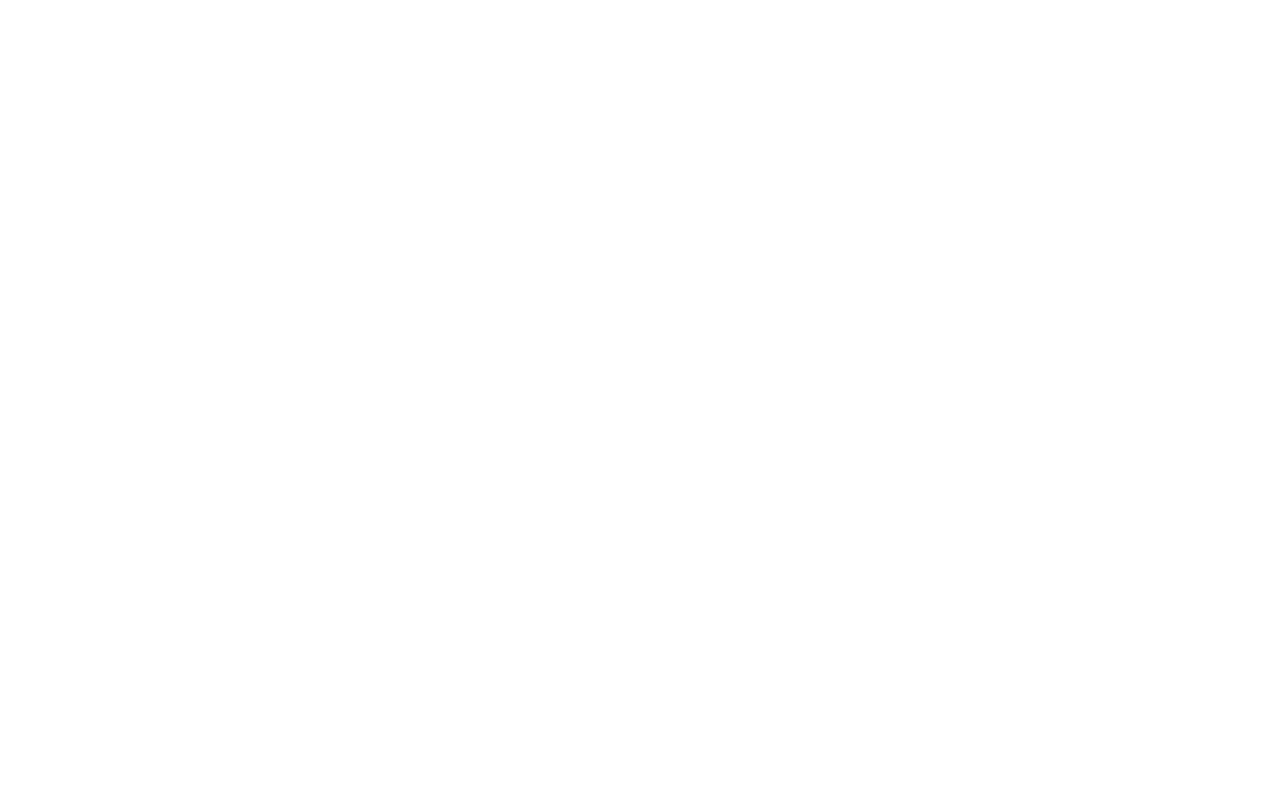
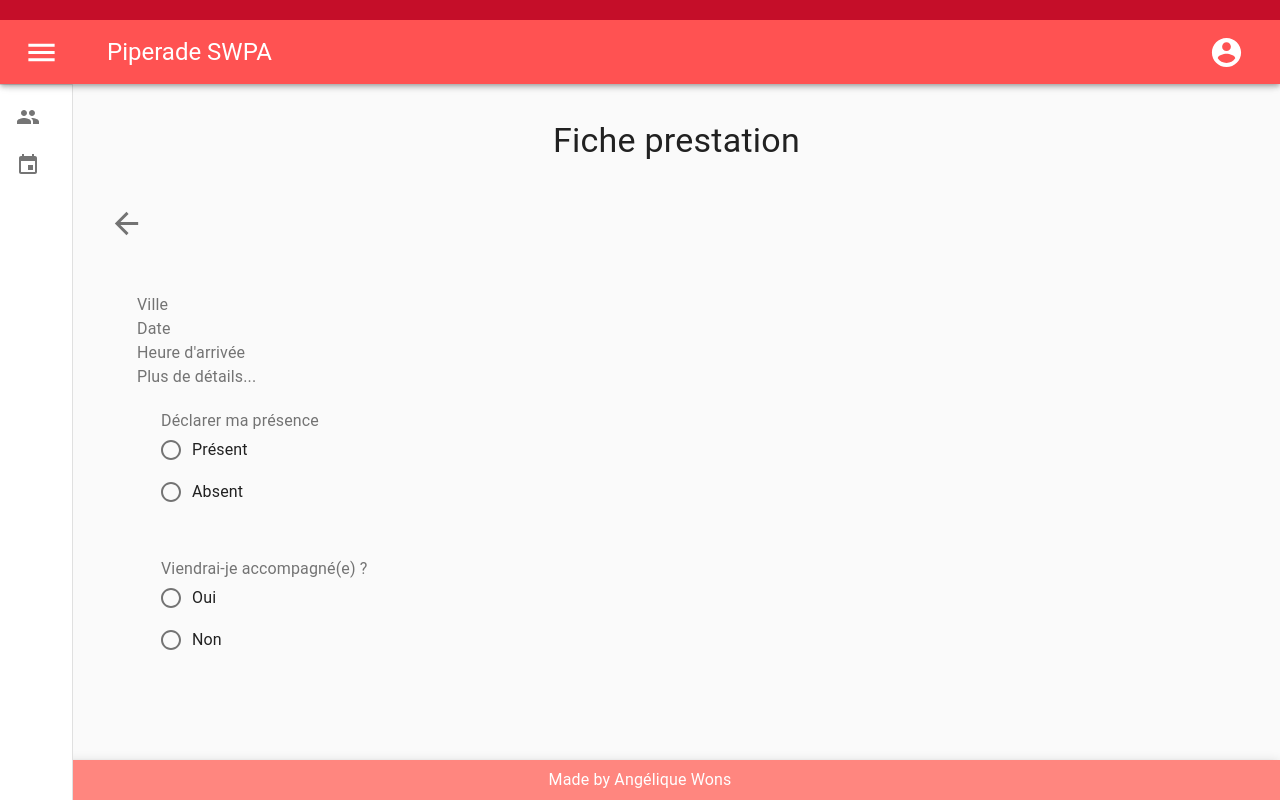
Before and after one commit to angelique-w/gestion-swpa-front, a React (Create React App) app: page /ficheprestation in a window 1280 px wide. Built offline with nearby package versions, Linux system fonts and the light colour scheme.

Commit message:
added fiche prestation

```diff
--- a/src/Layout/Header.jsx
+++ b/src/Layout/Header.jsx
@@ -31,13 +31,21 @@
         display: "flex",
         flexGrow: 1
     },
+    bandHeader: {
+        height: "20px",
+        backgroundColor: theme.palette.primary.dark
+    },
+    bandDrawer: {
+        height: "20px",
+        backgroundColor: theme.palette.secondary.dark
+    },
     appBar: {
         zIndex: theme.zIndex.drawer + 1,
         transition: theme.transitions.create(["width", "margin"], {
             easing: theme.transitions.easing.sharp,
             duration: theme.transitions.duration.leavingScreen
         }),
-        backgroundColor: theme.palette.primary.dark
+        backgroundColor: theme.palette.primary.main
     },
     appBarShift: {
         marginLeft: drawerWidth,
@@ -82,6 +90,16 @@
         alignItems: "center",
         justifyContent: "flex-end",
         padding: theme.spacing(0, 1),
+        height: "20px",
+        ...theme.mixins.toolbar
+    },
+    toolbarLeft: {
+        display: "flex",
+        alignItems: "center",
+        justifyContent: "flex-end",
+        padding: theme.spacing(0, 1),
+        height: "20px",
+        backgroundColor: theme.palette.secondary.main,
         ...theme.mixins.toolbar
     },
     content: {
@@ -126,6 +144,7 @@
                     [classes.appBarShift]: open
                 })}
             >
+                <div className={classes.bandHeader}></div>
                 <Toolbar>
                     <IconButton
                         color="inherit"
@@ -193,7 +212,8 @@
                     })
                 }}
             >
-                <div className={classes.toolbar}>
+                <div className={classes.bandDrawer}></div>
+                <div className={classes.toolbarLeft}>
                     <IconButton onClick={handleDrawerClose}>
                         {theme.direction === "rtl" ? (
                             <ChevronRightIcon />
--- a/src/LoginPage/LoginPage.jsx
+++ b/src/LoginPage/LoginPage.jsx
@@ -28,6 +28,9 @@
     titleConnexion: {
         textAlign: "center",
         paddingTop: 30
+    },
+    card: {
+        marginTop: 80
     }
 }));
 
@@ -57,7 +60,7 @@
     return (
         <Layout>
             <div className={classes.root}>
-                <Card>
+                <Card className={classes.card}>
                     <CardContent>
                         <Typography
                             variant="h4"
--- a/src/MyAccount/MyAccountPage.jsx
+++ b/src/MyAccount/MyAccountPage.jsx
@@ -15,6 +15,9 @@
         minWidth: 400,
         maxWidth: 800,
         margin: "auto"
+    },
+    card: {
+        marginTop: 80
     }
 }));
 
@@ -32,7 +35,7 @@
     return (
         <Layout>
             <div className={classes.root}>
-                <Card>
+                <Card className={classes.card}>
                     <CardContent>
                         <Box py={4}>
                             <Typography variant="h4" align="center">
--- /dev/null
+++ b/src/Prestations/FichePrestation.jsx
@@ -0,0 +1,190 @@
+import React, { useState } from "react";
+import { makeStyles } from "@material-ui/core/styles";
+import {
+    Typography,
+    Grid,
+    Box,
+    FormControl,
+    FormLabel,
+    FormControlLabel,
+    Radio,
+    RadioGroup,
+    IconButton,
+    InputLabel,
+    Select
+} from "@material-ui/core";
+import ArrowBackIcon from "@material-ui/icons/ArrowBack";
+
+import Layout from "../Layout/Layout";
+
+const useStyles = makeStyles(theme => ({
+    root: {
+        // backgroundColor: theme.palette.secondary.main
+        // width: "100%"
+    },
+    card: {
+        // backgroundColor: theme.palette.primary.main
+    },
+    // containerTitle: {
+    //     backgroundColor: theme.palette.primary.main
+    // }
+    formControl: {
+        margin: theme.spacing(3)
+    },
+    selectRole: {
+        margin: theme.spacing(1),
+        minWidth: 200
+    }
+}));
+
+function FichePrestation() {
+    const classes = useStyles();
+    const [presence, setPresence] = useState("");
+    const [accompagnants, setAccompagnants] = useState("");
+    const [role, setRole] = useState("");
+
+    const handleChangePresence = event => {
+        setPresence(event.target.value);
+    };
+
+    const handleChangeAccompagnants = event => {
+        setAccompagnants(event.target.value);
+    };
+
+    const handleChangeRole = event => {
+        setRole(event.target.value);
+    };
+
+    return (
+        <Layout>
+            <Box py={4} className={classes.containerTitle}>
+                <Typography variant="h4" align="center">
+                    Fiche prestation
+                </Typography>
+            </Box>
+            <Box>
+                <IconButton>
+                    <ArrowBackIcon fontSize="large" />
+                </IconButton>
+            </Box>
+            <Box my={5} mx={5}>
+                <Grid>
+                    <Typography
+                        variant="body1"
+                        color="textSecondary"
+                        component="p"
+                    >
+                        Ville
+                    </Typography>
+                    <Typography
+                        variant="body1"
+                        color="textSecondary"
+                        component="p"
+                    >
+                        Date
+                    </Typography>
+                    <Typography
+                        variant="body1"
+                        color="textSecondary"
+                        component="p"
+                    >
+                        Heure d'arrivée
+                    </Typography>
+                    <Typography
+                        variant="body1"
+                        color="textSecondary"
+                        component="p"
+                    >
+                        Plus de détails...
+                    </Typography>
+                </Grid>
+                <Grid xs={12}>
+                    <FormControl
+                        component="fieldset"
+                        className={classes.formControl}
+                    >
+                        <FormLabel component="legend">
+                            Déclarer ma présence
+                        </FormLabel>
+                        <RadioGroup
+                            aria-label="presence"
+                            name="presence"
+                            value={presence}
+                            onChange={handleChangePresence}
+                        >
+                            <Grid container>
+                                <Grid item>
+                                    <FormControlLabel
+                                        value="present"
+                                        control={<Radio />}
+                                        label="Présent"
+                                    />
+                                </Grid>
+                                <Grid item>
+                                    {presence === "present" && (
+                                        <FormControl
+                                            className={classes.selectRole}
+                                        >
+                                            <InputLabel htmlFor="role">
+                                                Présent en tant que ...
+                                            </InputLabel>
+                                            <Select
+                                                native
+                                                value={role}
+                                                onChange={handleChangeRole}
+                                                inputProps={{
+                                                    name: "role",
+                                                    id: "role"
+                                                }}
+                                            >
+                                                <option value="" />
+                                                <option value="piper">
+                                                    Piper
+                                                </option>
+                                                <option value="bbb">bbb</option>
+                                            </Select>
+                                        </FormControl>
+                                    )}
+                                </Grid>
+                            </Grid>
+                            <FormControlLabel
+                                value="absent"
+                                control={<Radio />}
+                                label="Absent"
+                            />
+                        </RadioGroup>
+                    </FormControl>
+                </Grid>
+                <Grid>
+                    <FormControl
+                        component="fieldset"
+                        className={classes.formControl}
+                    >
+                        <FormLabel component="legend">
+                            Viendrai-je accompagné(e) ?
+                        </FormLabel>
+                        <RadioGroup
+                            aria-label="accompagnants"
+                            name="accompagnants"
+                            value={accompagnants}
+                            onChange={handleChangeAccompagnants}
+                        >
+                            <FormControlLabel
+                                value="oui"
+                                control={<Radio />}
+                                label="Oui"
+                            />
+                            <FormControlLabel
+                                value="non"
+                                control={<Radio />}
+                                label="Non"
+                            />
+                        </RadioGroup>
+                    </FormControl>
+                </Grid>
+            </Box>
+        </Layout>
+    );
+}
+
+export default FichePrestation;
--- a/src/Prestations/PrestationsPage.jsx
+++ b/src/Prestations/PrestationsPage.jsx
@@ -16,10 +16,14 @@
 const useStyles = makeStyles(theme => ({
     root: {
         // backgroundColor: theme.palette.secondary.main
+        // width: "100%"
     },
     card: {
         // backgroundColor: theme.palette.primary.main
     }
+    // containerTitle: {
+    //     backgroundColor: theme.palette.primary.main
+    // }
 }));
 
 function PrestationsPage() {
@@ -28,7 +32,7 @@
     return (
         <Layout>
             <div className={classes.root}>
-                <Box py={4}>
+                <Box py={4} className={classes.containerTitle}>
                     <Typography variant="h4" align="center">
                         Prestations
                     </Typography>
--- a/src/Router.jsx
+++ b/src/Router.jsx
@@ -4,6 +4,7 @@
 import AdminPage from "./AdminPage/AdminPage";
 import LoginPage from "./LoginPage/LoginPage";
 import PrestationsPage from "./Prestations/PrestationsPage";
+import FichePrestation from "./Prestations/FichePrestation";
 import MyAccountPage from "./MyAccount/MyAccountPage";
 import MembersPage from "./Membres/MembersPage";
 
@@ -13,6 +14,7 @@
             <Switch>
                 <Route exact path="/" component={LoginPage} />
                 <Route path="/prestations" component={PrestationsPage} />
+                <Route path="/ficheprestation" component={FichePrestation} />
                 <Route path="/membres" component={MembersPage} />
                 <Route path="/monCompte" component={MyAccountPage} />
                 <Route path="/admin" component={AdminPage} />
```
